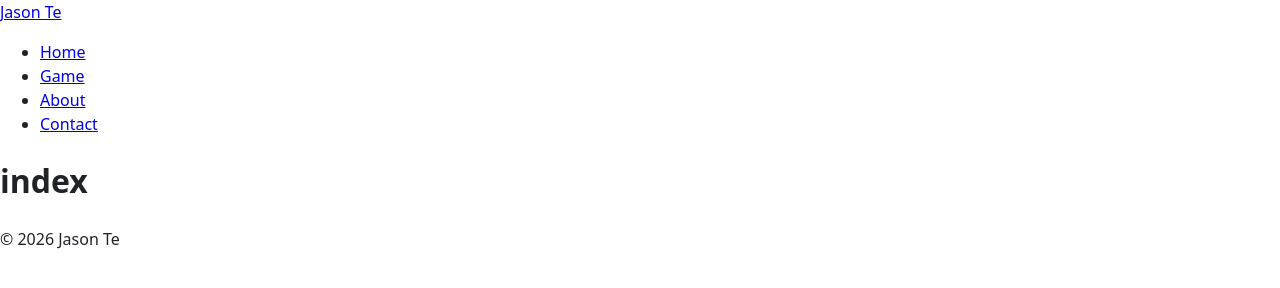
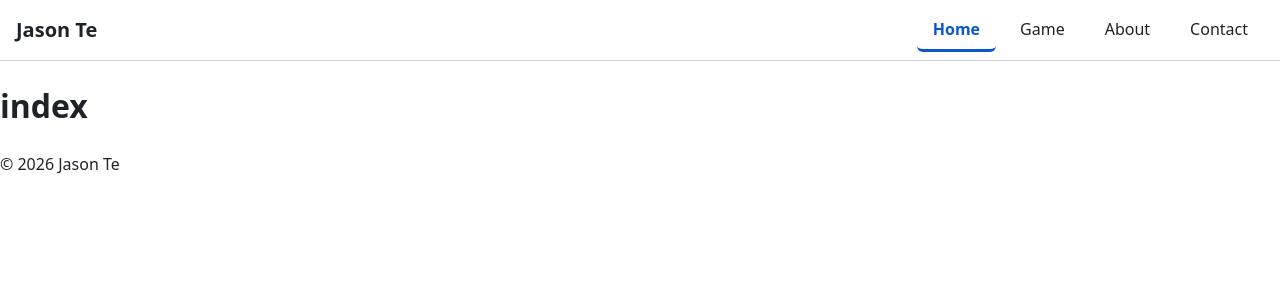
Before and after one commit to jason-te-sde/the-arcade, a plain HTML site: page index.html in a window 1280 px wide. Drawn offline with Linux system fonts and the light colour scheme.

Commit message:
Style navbar

```diff
--- a/css/styles.css
+++ b/css/styles.css
@@ -24,7 +24,6 @@
     --max-width-text: 65ch;
     --tap-min: 44px;
     --radius: 6px;
-
 }
 
 *, *::before, *::after {
@@ -38,3 +37,57 @@ body {
     font-family: var(--font-body);
     line-height: 1.5;
 }
+
+header {
+    position: sticky;
+    top: 0;
+    background-color: var(--color-bg);
+    border-bottom: 1px solid var(--color-border);
+    padding: var(--space-2) var(--space-3);
+    display: flex;
+    justify-content: space-between;
+    align-items: center;
+}
+
+nav ul {
+    list-style: none;
+    margin: 0;
+    padding: 0;
+    display: flex;
+    gap: var(--space-2);
+}
+
+nav a {
+    display: flex;
+    align-items: center;
+    min-height: var(--tap-min);
+    padding: 0 var(--space-3);
+    color: var(--color-text);
+    text-decoration: none;
+    border-bottom: 3px solid transparent;
+    border-radius: var(--radius);
+    transition: color 0.2s, background-color 0.2s;
+}
+
+nav a[aria-current="page"] {
+    color: var(--color-accent);
+    font-weight: 600;
+    border-bottom-color: var(--color-accent);
+}
+
+nav a:hover {
+    color: var(--color-accent-dark);
+    background-color: var(--color-surface);
+}
+
+a:focus-visible {
+    outline: 3px solid var(--color-accent-dark);
+    outline-offset: 2px;
+}
+
+.site-title {
+    font-size: var(--font-size-lg);
+    font-weight: 700;
+    color: var(--color-text);
+    text-decoration: none;
+}
```
